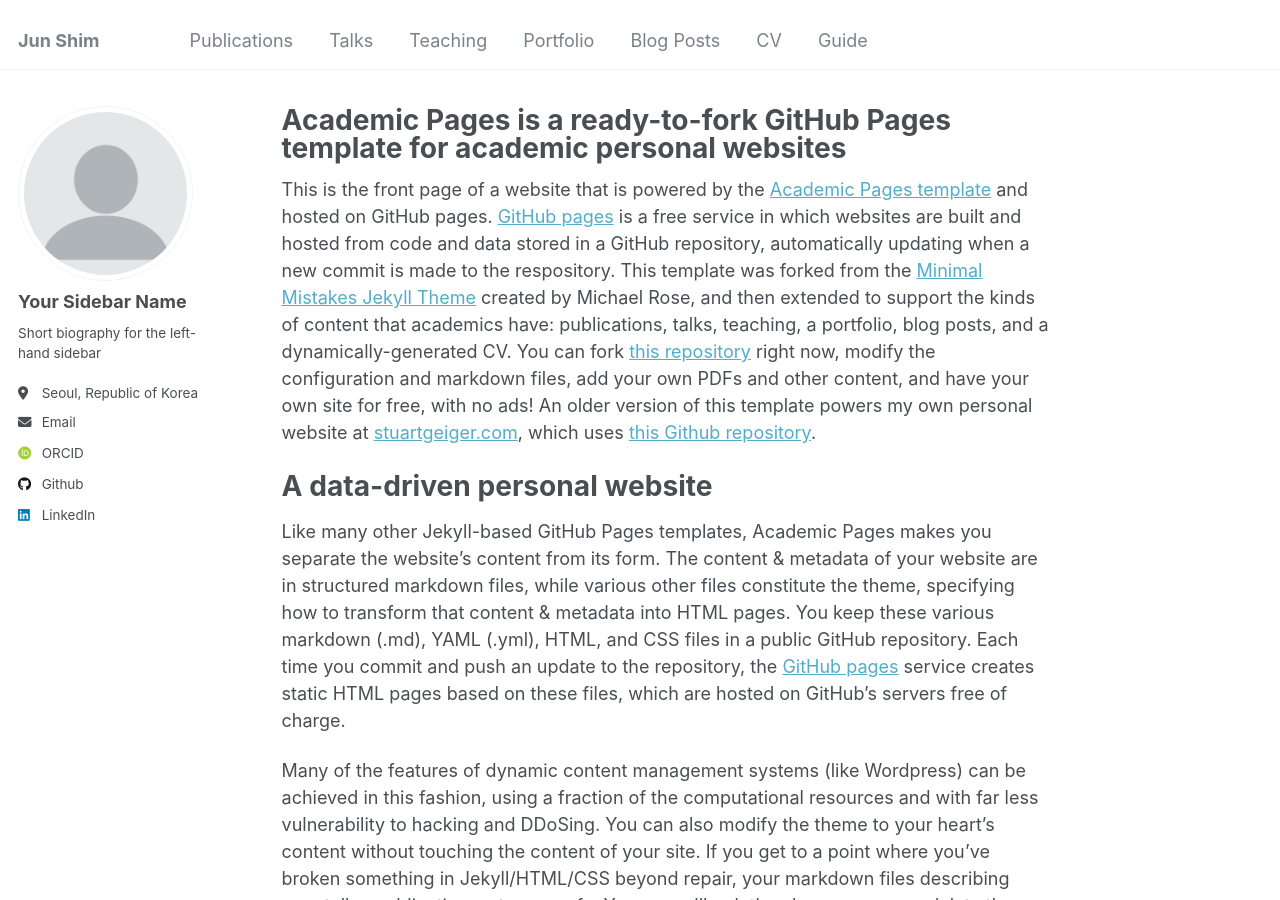
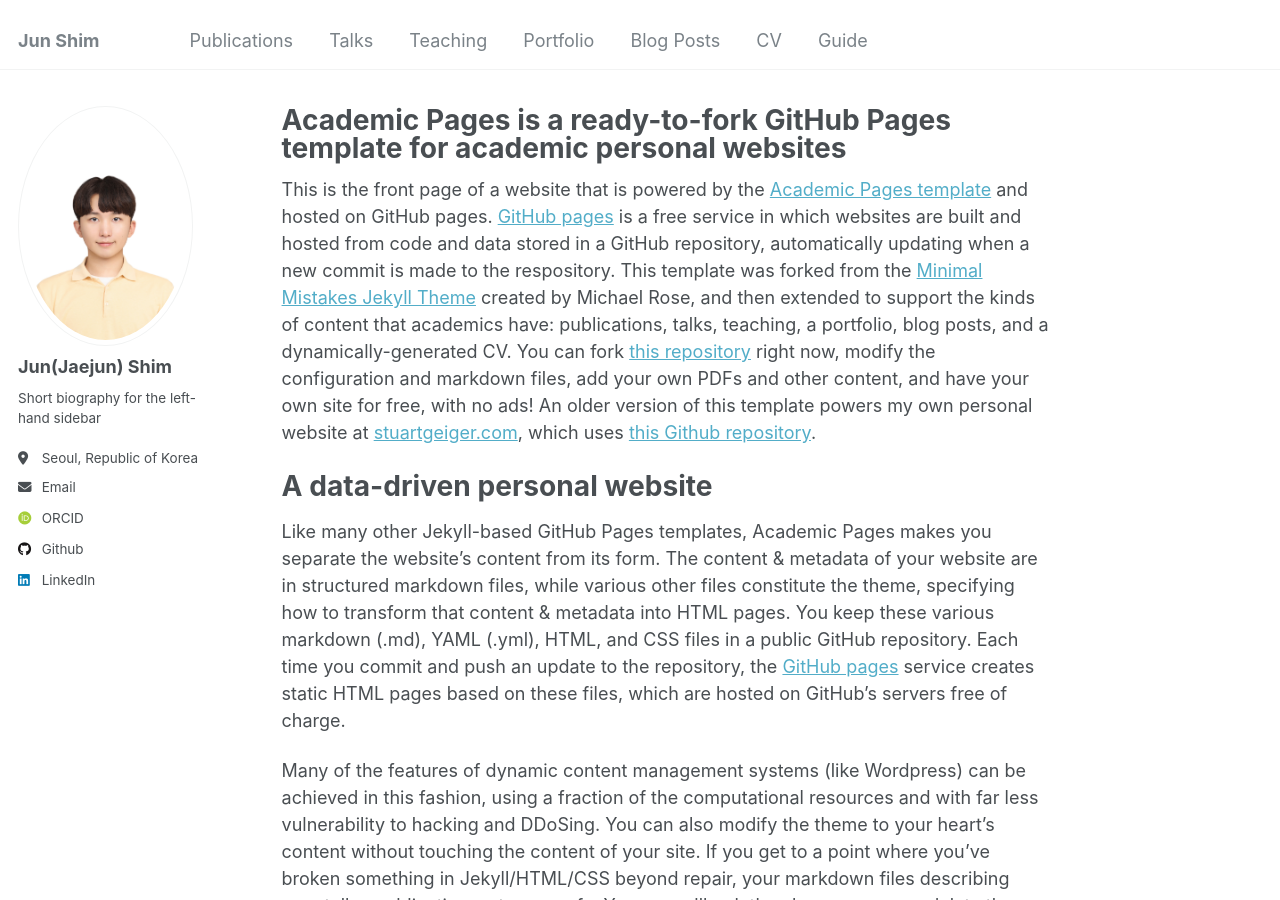
Before and after one commit to JJunShim/JJunShim.github.io, a Jekyll site: the page built from _pages/about.md, in a window 1280 px wide and 900 px high. Built offline with Jekyll 4.4.1, drawn with Linux system fonts in a browser that asks for light colours; some web fonts are replaced.

Commit message:
Modified profile

```diff
--- a/_config.yml
+++ b/_config.yml
@@ -21,8 +21,8 @@ repository               : "JJunShim/JJunShim.github.io"
 #               Additional customization can be done by editing /_includes/author-profile.html
 author:
   # Biographic information
-  avatar           : "profile.png"
-  name             : "Your Sidebar Name"
+  avatar           : "junshim.jpg"
+  name             : "Jun(Jaejun) Shim"
   pronouns         : # example: "she/her"
   bio              : "Short biography for the left-hand sidebar"
   location         : "Seoul, Republic of Korea"
```
Also changed, not shown: images/junshim.JPG (added).
